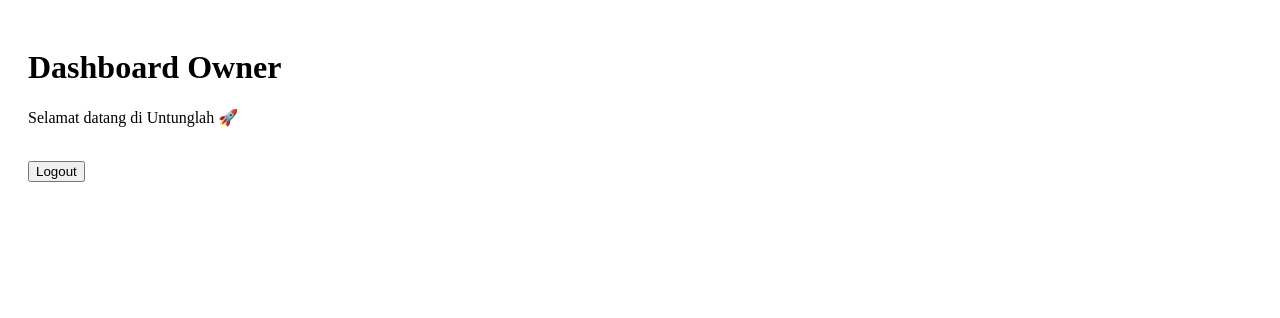
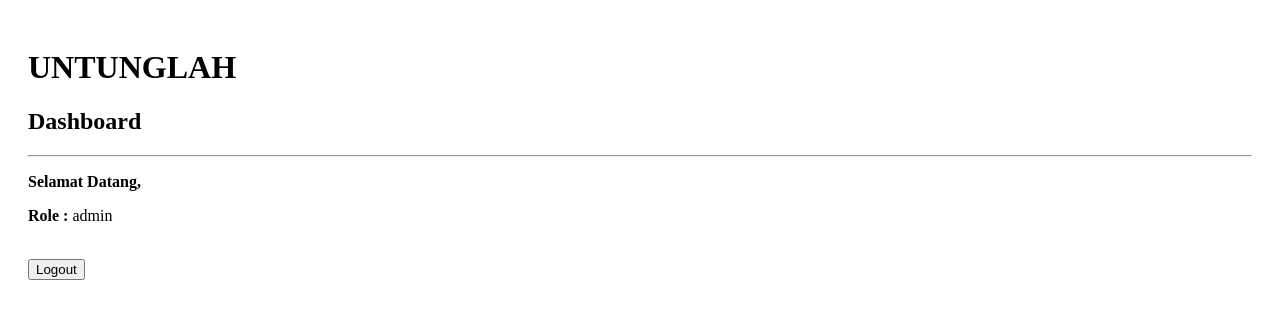
Before and after one commit to andiewirrawan/untunglah, a Next.js app: page /dashboard in a window 1280 px wide. Shown: the top 318 px of the page. Built offline with nearby package versions, Linux system fonts and the light colour scheme; sample sign-in values are in the browser's storage.

Commit message:
Update login session

```diff
--- a/app/dashboard/page.tsx
+++ b/app/dashboard/page.tsx
@@ -1,17 +1,24 @@
 "use client";
 
-import { useEffect } from "react";
+import { useEffect, useState } from "react";
 import { useRouter } from "next/navigation";
 
 export default function DashboardPage() {
   const router = useRouter();
+
+  const [nama, setNama] = useState("");
+  const [role, setRole] = useState("");
 
   useEffect(() => {
     const userId = localStorage.getItem("user_id");
 
     if (!userId) {
       router.replace("/login");
+      return;
     }
+
+    setNama(localStorage.getItem("nama") || "");
+    setRole(localStorage.getItem("role") || "");
   }, [router]);
 
   function handleLogout() {
@@ -24,9 +31,21 @@ export default function DashboardPage() {
 
   return (
     <main style={{ padding: 20 }}>
-      <h1>Dashboard Owner</h1>
+      <h1>UNTUNGLAH</h1>
 
-      <p>Selamat datang di Untunglah 🚀</p>
+      <h2>Dashboard</h2>
+
+      <hr />
+
+      <p>
+        <strong>Selamat Datang,</strong>
+      </p>
+
+      <p>{nama}</p>
+
+      <p>
+        <strong>Role :</strong> {role}
+      </p>
 
       <br />
 
```
